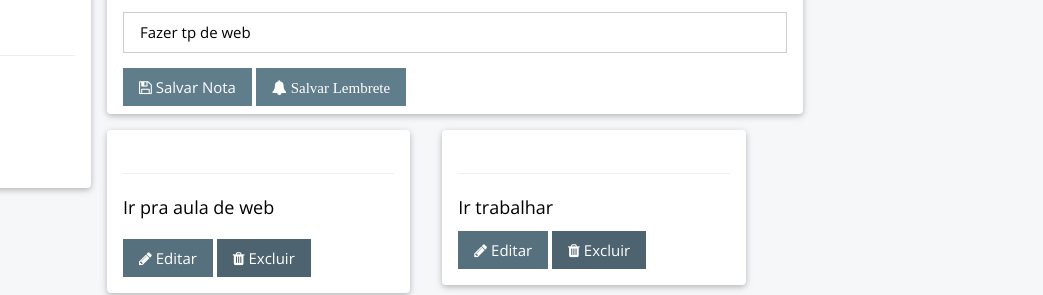
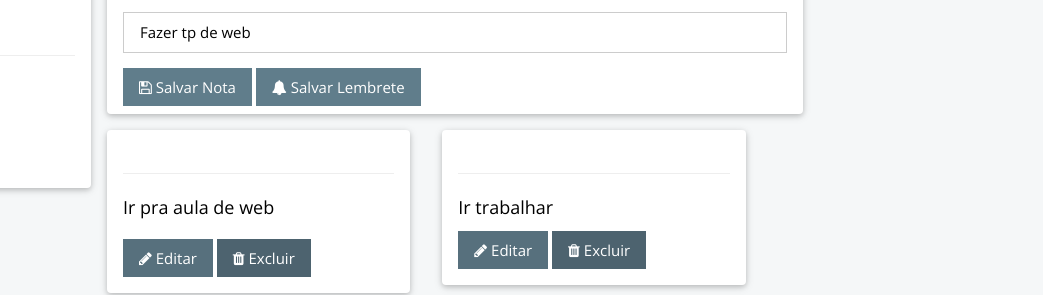
Before and after one commit to dangon1/django_livre, a plain HTML site: page index.html in a window 1280 px wide. Shown: the part 125-420 px from the top of the page, 237-1280 px from the left. Drawn offline with nearby package versions, Linux system fonts and the light colour scheme.

Commit message:
correção salvar lembrete

```diff
--- a/index.html
+++ b/index.html
@@ -65,7 +65,7 @@
               <h6 class="w3-opacity">O que você tem que fazer?</h6>
               <p contenteditable="true" class="w3-border w3-padding">Fazer tp de web</p>
               <button type="button" class="w3-button w3-theme"><i class="fa fa-save"></i><span>Salvar Nota</span></button>
-			  <button type="button" class="w3-button w3-theme"> <i class="fa fa-bell"><span>Salvar Lembrete</span></i></button>
+			  <button type="button" class="w3-button w3-theme"> <i class="fa fa-bell"></i><span>Salvar Lembrete</span></button>
             </div>
           </div>
         </div>
```
